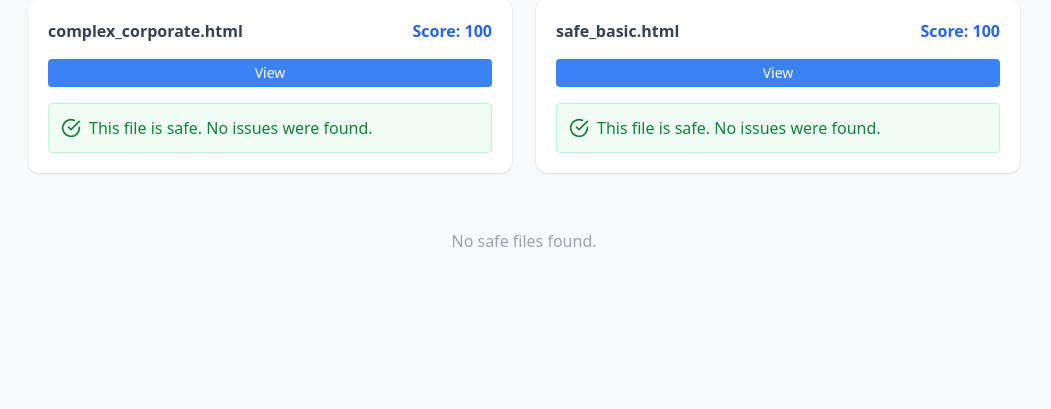
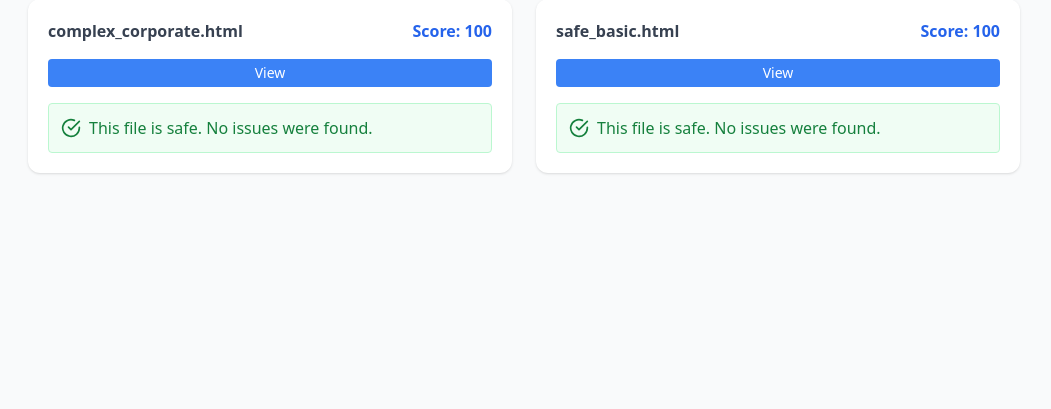
Before and after one commit to denisjng/html_view, a Flask app: page /dashboard in a window 1280 px wide. Shown: the part 391-800 px from the top of the page, without its empty margins (116-1167 px from the left). Run offline with Flask 2, Linux system fonts and the light colour scheme; some libraries are stand-ins or nearby versions.

Commit message:
fixed no files found message appearing when not intended

```diff
--- a/templates/index.html
+++ b/templates/index.html
@@ -36,9 +36,7 @@
     <div class="tab-content" id="caseTabsContent">
         <div class="tab-pane fade show active" id="safe" role="tabpanel">
             <div class="grid grid-cols-1 md:grid-cols-2 gap-6">
-            {% set found_safe = false %}
             {% for report in summary if report.score == 100 %}
-            {% set found_safe = true %}
             <div class="bg-white rounded-xl shadow p-5 flex flex-col justify-between">
                 <div class="flex justify-between items-center mb-2">
                     <span class="font-semibold text-gray-700">{{ report.file|replace('v1/file/','') }}</span>
@@ -47,17 +45,14 @@
                 <a href="{{ url_for('view_html', filename=report.file) }}" class="inline-block mt-2 px-4 py-1 bg-blue-500 text-white rounded hover:bg-blue-600 transition text-sm font-medium text-center">View</a>
                 <div class="mt-4 p-3 bg-green-50 border border-green-200 text-green-700 rounded flex items-center"><i data-feather="check-circle" class="w-5 h-5 mr-2"></i> This file is safe. No issues were found.</div>
             </div>
+            {% else %}
+            <div class="col-span-2 text-center text-gray-400 py-8">No safe files found.</div>
             {% endfor %}
-            {% if not found_safe %}
-            <div class="col-span-2 text-center text-gray-400 py-8">No safe files found.</div>
-            {% endif %}
             </div>
         </div>
         <div class="tab-pane fade" id="low" role="tabpanel">
             <div class="grid grid-cols-1 md:grid-cols-2 gap-6">
-            {% set found_low = false %}
             {% for report in summary if report.score < 100 and report.score >= 75 %}
-            {% set found_low = true %}
             <div class="bg-white rounded-xl shadow p-5 flex flex-col justify-between">
                 <div class="flex justify-between items-center mb-2">
                     <span class="font-semibold text-gray-700">{{ report.file|replace('v1/file/','') }}</span>
@@ -80,17 +75,14 @@
                     </ul>
                 </div>
             </div>
+            {% else %}
+            <div class="col-span-2 text-center text-gray-400 py-8">No low risk files found.</div>
             {% endfor %}
-            {% if not found_low %}
-            <div class="col-span-2 text-center text-gray-400 py-8">No low risk files found.</div>
-            {% endif %}
             </div>
         </div>
         <div class="tab-pane fade" id="medium" role="tabpanel">
             <div class="grid grid-cols-1 md:grid-cols-2 gap-6">
-            {% set found_medium = false %}
             {% for report in summary if report.score < 75 and report.score >= 50 %}
-            {% set found_medium = true %}
             <div class="bg-white rounded-xl shadow p-5 flex flex-col justify-between">
                 <div class="flex justify-between items-center mb-2">
                     <span class="font-semibold text-gray-700">{{ report.file|replace('v1/file/','') }}</span>
@@ -113,17 +105,14 @@
                     </ul>
                 </div>
             </div>
+            {% else %}
+            <div class="col-span-2 text-center text-gray-400 py-8">No medium risk files found.</div>
             {% endfor %}
-            {% if not found_medium %}
-            <div class="col-span-2 text-center text-gray-400 py-8">No medium risk files found.</div>
-            {% endif %}
             </div>
         </div>
         <div class="tab-pane fade" id="high" role="tabpanel">
             <div class="grid grid-cols-1 md:grid-cols-2 gap-6">
-            {% set found_high = false %}
             {% for report in summary if report.score < 50 %}
-            {% set found_high = true %}
             <div class="bg-white rounded-xl shadow p-5 flex flex-col justify-between">
                 <div class="flex justify-between items-center mb-2">
                     <span class="font-semibold text-gray-700">{{ report.file|replace('v1/file/','') }}</span>
@@ -146,10 +135,9 @@
                     </ul>
                 </div>
             </div>
+            {% else %}
+            <div class="col-span-2 text-center text-gray-400 py-8">No high risk files found.</div>
             {% endfor %}
-            {% if not found_high %}
-            <div class="col-span-2 text-center text-gray-400 py-8">No high risk files found.</div>
-            {% endif %}
             </div>
         </div>
         <div class="tab-pane fade" id="harmful" role="tabpanel">
```
